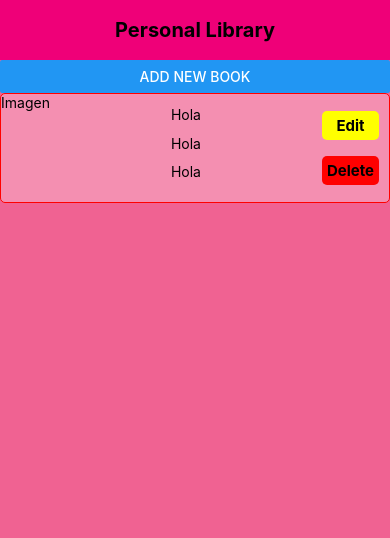
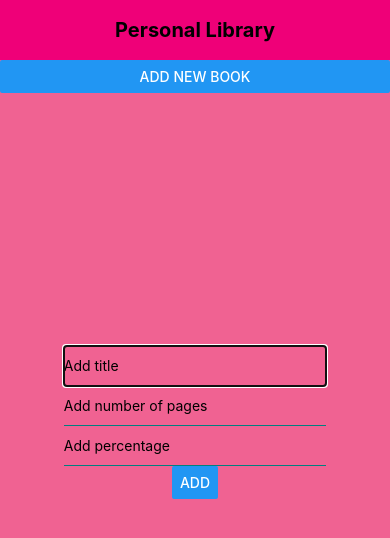
Before and after one commit to BlasAdayMedinaGonzalez/Library, a React Native app: screen / in a window 390 px wide. Both pictures are taken after a click on the button "ADD NEW BOOK". Shown: the top 538 px of the page. Built offline with nearby package versions, Linux system fonts and the light colour scheme.

Commit message:
Features: Added Modal component, added buttons: add, delete, edit

```diff
--- a/App.js
+++ b/App.js
@@ -1,22 +1,64 @@
 import { useState } from "react";
-import { Button, StyleSheet, Text, View, TouchableOpacity } from 'react-native';
+import { Button, FlatList , StyleSheet, Text, View} from 'react-native';
 import Header from './components/Header';
 import Item from "./components/Item";
+import InputBook from "./components/InputBook";
 
 import Colors from './constrains/Colors'
 
 export default function App() {
-  // const [bookList, setBookList] = useState([]);
+  const [bookList, setBookList] = useState([]);
+  const [showModal, setshowModal] = useState(false);
+  const [editValidate, seteditValidate] = useState(false);
+  const [itemKey, setItemKey] = useState("");
 
-  // const addBookHandler = (book) =>{
+  const addBookHandler = (title, page, ptg) => {
+    if (title !== "" && page !== "" && ptg !== "") {
+      setBookList(currentBookList => [
+        ...currentBookList,
+        {
+          key: Math.random().toString(),
+          title,
+          page,
+          ptg
+        }
+      ])
+      setshowModal(false);
+    }
+    console.log(bookList);
+  }
+  const deleteBookHandler = (bookKey) => {
+    setBookList((currentList) => {
+      return currentList.filter(book => book.key !== bookKey);
+    })
+  }
 
-  // }
+  const editBookHandler = (newtitle, newpage, newptg) => {
+    bookList.map(item => {
+      if (item.key == itemKey) {
+        item.title = newtitle;
+        item.page = newpage;
+        item.ptg = newptg;
+      }
+    })
+    setshowModal(false);
+    console.log("Editando..");
+  }
   return (
     <View style={styles.screen}>
       <Header title="Personal Library" />
-      <Button title="Add new Book"  />
+      <Button title="Add new Book" onPress={() => setshowModal(true)} />
+      <InputBook addBookHandler={addBookHandler} editBookHandler={editBookHandler} addModal={showModal} editValidate={editValidate} />
       <View styles={styles.listContainer}>
-        <Item  />
+        <FlatList data={bookList} renderItem={itemData => {
+          return (
+            <Item
+            itemData={itemData.item}
+            onDelete={ () => deleteBookHandler(itemData.item.key)}
+            onEdit= { () => {setshowModal(true) ; seteditValidate(true); setItemKey(itemData.item.key)}}
+            />)
+        }} />
+
       </View>
     </View>
   );
@@ -29,7 +71,7 @@ const styles = StyleSheet.create({
   },
   listContainer: {
     width: "100%",
-    padding: 20,
+    padding: 20
   },
 
 });
--- /dev/null
+++ b/components/InputBook.js
@@ -0,0 +1,79 @@
+import { useState } from "react";
+import { Modal, Button, StyleSheet, TextInput, View } from "react-native";
+
+const InputBook = ({addBookHandler, addModal,editValidate, editBookHandler}) => {
+  const [title, settitle] = useState("");
+  const [page, setpage] = useState("");
+  const [ptg, setptg] = useState("");
+
+
+  const titleHandler = (title) => {
+    settitle(title);
+  };
+  const pageHandler = (page) => {
+    setpage(page);
+  };
+
+  const ptgHandler = (ptg) => {
+    setptg(ptg);
+  };
+
+
+  const validateProduct = () => {
+      if (!editValidate) {
+        addBookHandler(title, page, ptg);
+      } else {
+        editBookHandler(title, page, ptg);
+      }
+  };
+
+  return (
+    <Modal visible={addModal} animationType={"slide"} transparent={true}>
+      <View style={styles.inputGroup}>
+        <TextInput
+          style={styles.productInput}
+          placeholder="Add title"
+          value={title}
+          onChangeText={titleHandler}
+        />
+        <TextInput
+          style={styles.productInput}
+          placeholder="Add number of pages"
+          value={page}
+          onChangeText={pageHandler}
+        />
+        <TextInput
+          style={styles.productInput}
+          placeholder="Add percentage"
+          value={ptg}
+          onChangeText={ptgHandler}
+        />
+        <Button
+          style={styles.productButton}
+          title="Add"
+          onPress={validateProduct}
+        />
+      </View>
+    </Modal>
+  );
+};
+const styles = StyleSheet.create({
+  inputGroup: {
+    flexDirection: "column",
+    justifyContent: "center",
+    alignItems: "center",
+    padding: 20,
+    flex: 1,
+  },
+  productInput: {
+    width: "75%",
+    borderBottomColor: "teal",
+    borderBottomWidth: 1,
+    height: 40,
+  },
+  productButton: {
+    width: "25%",
+  },
+});
+
+export default InputBook;
--- a/components/Item.js
+++ b/components/Item.js
@@ -1,24 +1,25 @@
 import React from "react";
 import { StyleSheet, Text, View, TouchableOpacity } from 'react-native';
 
-const Item = () => {
+const Item = ({itemData, onDelete, onEdit}) => {
+  const {title, page, ptg} = itemData;
   return (
     <View style={styles.item}>
       <View styles={styles.itemText}>
         <Text>Imagen</Text>
       </View>
       <View style={styles.textInfo}>
-        <Text styles={styles.itemText}>Hola</Text>
-        <Text styles={styles.itemText}>Hola</Text>
-        <Text styles={styles.itemText}>Hola</Text>
+        <Text styles={styles.itemText}>Título: {title}</Text>
+        <Text styles={styles.itemText}>Número de Página: {page}</Text>
+        <Text styles={styles.itemText}>Porcentaje leído: {ptg}</Text>
       </View>
       <View style={styles.buttonContainer}>
-        <TouchableOpacity >
+        <TouchableOpacity onPress={onEdit} >
             <View style={styles.edit}>
                 <Text style={styles.itemText}>Edit</Text>
             </View>
         </TouchableOpacity>
-        <TouchableOpacity >
+        <TouchableOpacity onPress={onDelete} >
             <View style={styles.delete}>
                 <Text style={styles.itemText}>Delete</Text>
             </View>
```
